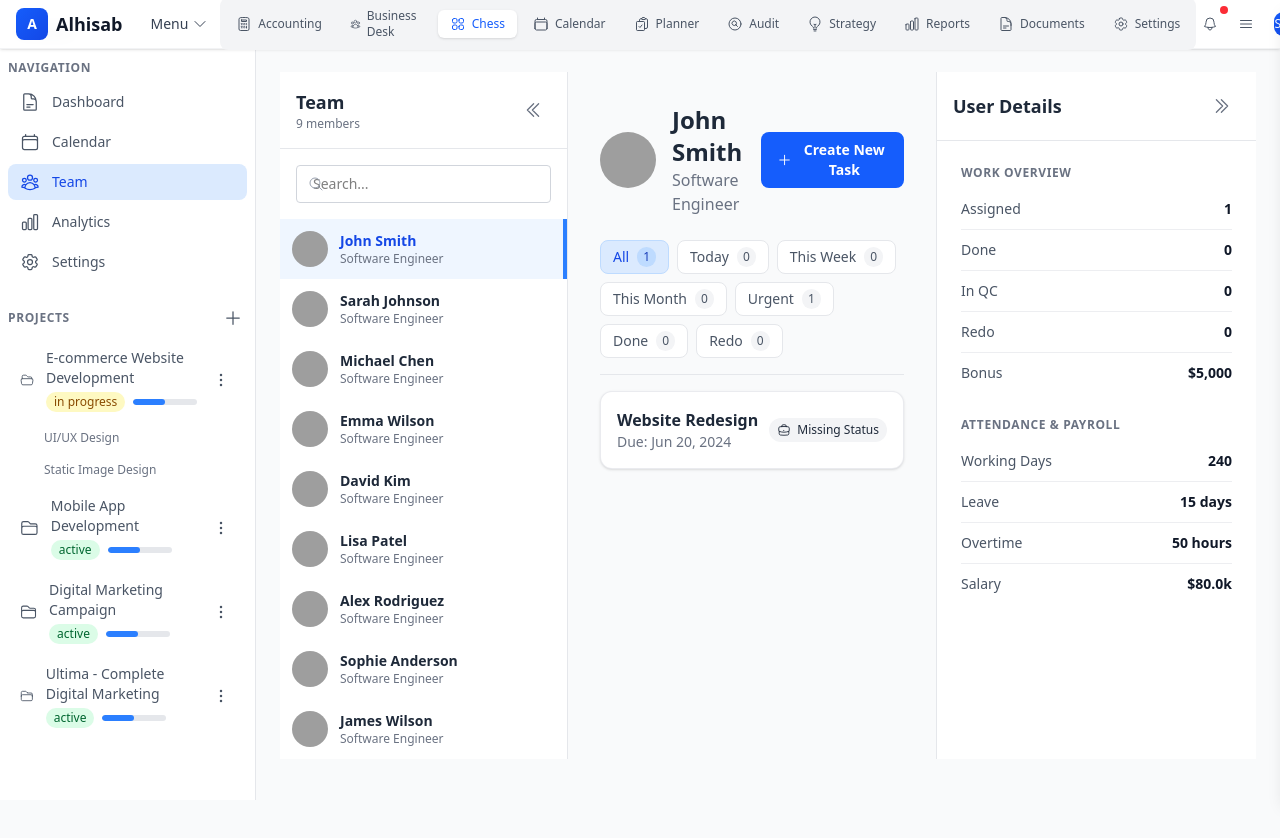
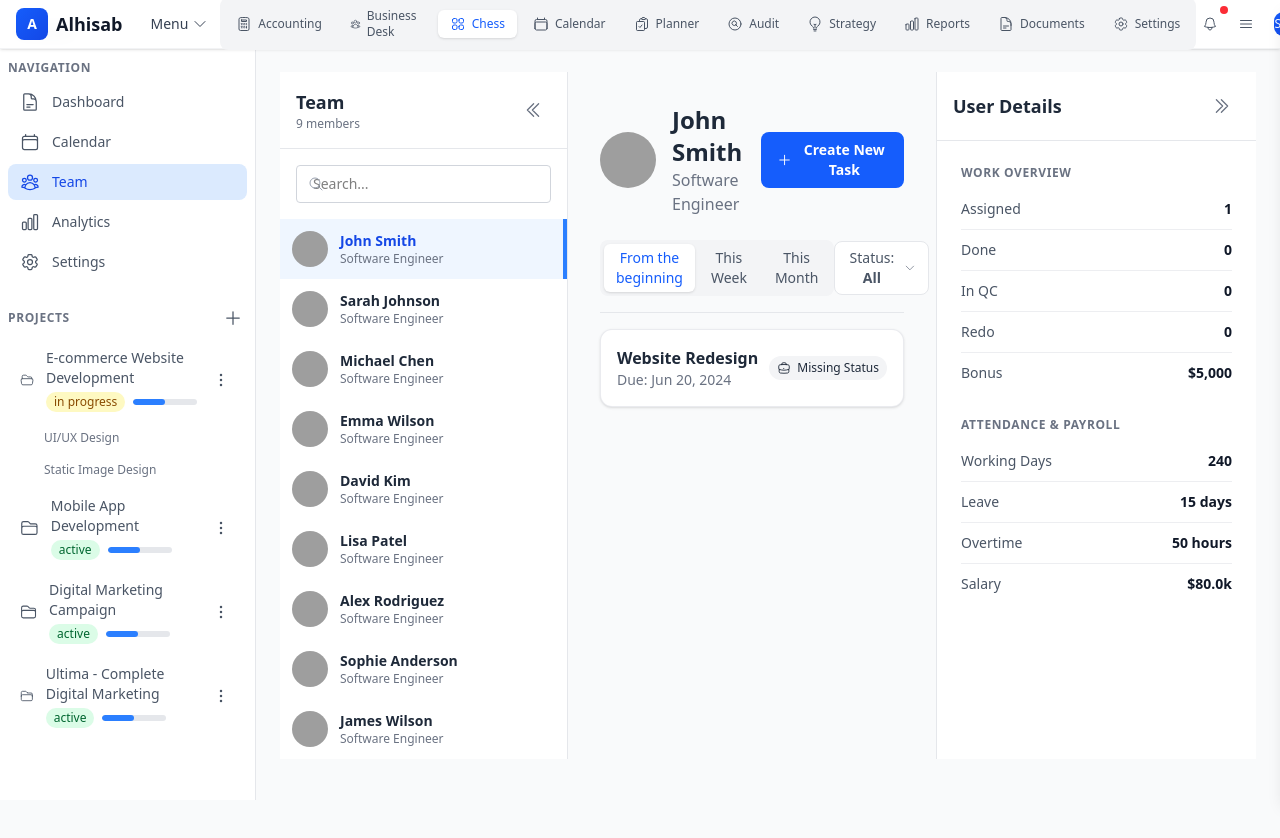
Before and after one commit to einfoengine/alhisab, a Next.js app in the folder frontend/: page /chess/team in a window 1280 px wide. Shown: the top 838 px of the page. Built offline with nearby package versions, Linux system fonts and the light colour scheme; grey boxes are pictures that could not be loaded.

Commit message:
UserTaskList in progress

```diff
--- a/frontend/src/components/elements/UserTaskList.tsx
+++ b/frontend/src/components/elements/UserTaskList.tsx
@@ -1,14 +1,13 @@
 'use client';
 
-import React, { useState, useMemo } from 'react';
-import { format, isToday, isThisWeek, isThisMonth } from 'date-fns';
-import { BriefcaseIcon, CheckCircleIcon, ClockIcon, ExclamationTriangleIcon } from '@heroicons/react/24/outline';
+import React, { useState, useMemo, useRef, useEffect } from 'react';
+import { format, isThisWeek, isThisMonth } from 'date-fns';
+import { BriefcaseIcon, CheckCircleIcon, ClockIcon, ExclamationTriangleIcon, ChevronDownIcon } from '@heroicons/react/24/outline';
 
 type Task = {
   id: string;
   title: string;
   status: 'planning' | 'doing' | 'qc' | 'redo' | 'done' | 'delivered' | 'archived';
-  priority: 'low' | 'medium' | 'high';
   end_date: string;
 };
 
@@ -24,7 +23,6 @@ const statusConfig: Record<Task['status'], { name: string; color: string; icon:
 
 const TaskStatus = ({ status }: { status: Task['status'] }) => {
   const config = statusConfig[status];
-
   if (!config) {
     return (
       <span className="inline-flex items-center gap-1.5 rounded-full px-2 py-1 text-xs font-medium bg-gray-100 text-gray-800">
@@ -33,7 +31,6 @@ const TaskStatus = ({ status }: { status: Task['status'] }) => {
       </span>
     );
   }
-
   const { name, color, icon: Icon } = config;
   return (
     <span className={`inline-flex items-center gap-1.5 rounded-full px-2 py-1 text-xs font-medium ${color.replace('text-', 'bg-').replace('500', '100')} ${color}`}>
@@ -43,67 +40,109 @@ const TaskStatus = ({ status }: { status: Task['status'] }) => {
   );
 };
 
-const FilterButton = ({ label, count, isActive, onClick }: { label: string; count: number; isActive: boolean; onClick: () => void; }) => (
-    <button onClick={onClick} className={`px-3 py-1.5 rounded-lg text-sm font-medium transition-colors flex items-center gap-2 border ${isActive ? 'bg-blue-100 text-blue-700 border-blue-200' : 'bg-white text-gray-600 border-gray-200 hover:bg-gray-50'}`}>
-        {label}
-        <span className={`px-1.5 py-0.5 rounded-full text-xs ${isActive ? 'bg-blue-200 text-blue-800' : 'bg-gray-100 text-gray-600'}`}>{count}</span>
+const StatusFilterDropdown = ({ value, onChange }: { value: string; onChange: (value: string) => void; }) => {
+    const [isOpen, setIsOpen] = useState(false);
+    const dropdownRef = useRef<HTMLDivElement>(null);
+
+    const options = [
+        { value: 'all', label: 'All' },
+        { value: 'todo', label: 'Todo' },
+        { value: 'in_progress', label: 'In Progress' },
+        { value: 'in_qc', label: 'In QC' },
+        { value: 'redo', label: 'Redo' },
+        { value: 'completed', label: 'Completed' },
+    ];
+
+    useEffect(() => {
+        const handleClickOutside = (event: MouseEvent) => {
+            if (dropdownRef.current && !dropdownRef.current.contains(event.target as Node)) {
+                setIsOpen(false);
+            }
+        };
+        document.addEventListener('mousedown', handleClickOutside);
+        return () => document.removeEventListener('mousedown', handleClickOutside);
+    }, []);
+
+    const selectedLabel = options.find(opt => opt.value === value)?.label;
+
+    return (
+        <div ref={dropdownRef} className="relative">
+            <button onClick={() => setIsOpen(p => !p)} className="flex items-center gap-2 px-3 py-1.5 rounded-lg text-sm font-medium transition-colors bg-white text-gray-600 border border-gray-200 hover:bg-gray-50">
+                <span>Status: <strong>{selectedLabel}</strong></span>
+                <ChevronDownIcon className={`w-4 h-4 text-gray-500 transition-transform ${isOpen ? 'rotate-180' : ''}`} />
             </button>
+            {isOpen && (
+                <div className="absolute right-0 mt-2 w-48 bg-white rounded-md shadow-lg z-10 border border-gray-200">
+                    {options.map(option => (
+                         <button
+                            key={option.value}
+                            onClick={() => { onChange(option.value); setIsOpen(false); }}
+                            className="w-full text-left block px-4 py-2 text-sm text-gray-700 hover:bg-gray-100"
+                        >
+                            {option.label}
+                        </button>
+                    ))}
+                </div>
+            )}
+        </div>
     );
+};
 
 interface UserTaskListProps {
   tasks: Task[];
 }
 
 const UserTaskList: React.FC<UserTaskListProps> = ({ tasks }) => {
-  type FilterType = 'all' | 'today' | 'week' | 'month' | 'urgent' | 'done' | 'redo';
-  const [activeFilter, setActiveFilter] = useState<FilterType>('all');
+  const [statusFilter, setStatusFilter] = useState('all');
+  const [timeFilter, setTimeFilter] = useState('all'); // 'all', 'week', 'month'
 
   const filteredTasks = useMemo(() => {
-    switch (activeFilter) {
-      case 'today':
-        return tasks.filter(t => isToday(new Date(t.end_date)));
-      case 'week':
-        return tasks.filter(t => isThisWeek(new Date(t.end_date), { weekStartsOn: 1 }));
-      case 'month':
-        return tasks.filter(t => isThisMonth(new Date(t.end_date)));
-      case 'urgent':
-        return tasks.filter(t => t.priority === 'high');
-      case 'done':
-        return tasks.filter(t => t.status === 'done' || t.status === 'delivered');
-      case 'redo':
-        return tasks.filter(t => t.status === 'redo');
-      default:
-        return tasks;
+    let tempTasks = tasks;
+
+    if (timeFilter === 'week') {
+      tempTasks = tempTasks.filter(t => isThisWeek(new Date(t.end_date), { weekStartsOn: 1 }));
+    } else if (timeFilter === 'month') {
+      tempTasks = tempTasks.filter(t => isThisMonth(new Date(t.end_date)));
     }
-  }, [tasks, activeFilter]);
 
-  const getCount = (filter: FilterType) => {
-    if (filter === 'all') return tasks.length;
-    if (filter === 'today') return tasks.filter(t => isToday(new Date(t.end_date))).length;
-    if (filter === 'week') return tasks.filter(t => isThisWeek(new Date(t.end_date), { weekStartsOn: 1 })).length;
-    if (filter === 'month') return tasks.filter(t => isThisMonth(new Date(t.end_date))).length;
-    if (filter === 'urgent') return tasks.filter(t => t.priority === 'high').length;
-    if (filter === 'done') return tasks.filter(t => t.status === 'done' || t.status === 'delivered').length;
-    if (filter === 'redo') return tasks.filter(t => t.status === 'redo').length;
-    return 0;
+    if (statusFilter !== 'all') {
+      if (statusFilter === 'todo') {
+        tempTasks = tempTasks.filter(t => t.status === 'planning');
+      } else if (statusFilter === 'in_progress') {
+        tempTasks = tempTasks.filter(t => t.status === 'doing');
+      } else if (statusFilter === 'in_qc') {
+        tempTasks = tempTasks.filter(t => t.status === 'qc');
+      } else if (statusFilter === 'completed') {
+        tempTasks = tempTasks.filter(t => t.status === 'done' || t.status === 'delivered');
+      } else { // 'redo'
+        tempTasks = tempTasks.filter(t => t.status === statusFilter);
       }
+    }
+
+    return tempTasks;
+  }, [tasks, statusFilter, timeFilter]);
 
   return (
     <div>
-        <div className="flex items-center gap-2 mb-4 pb-4 border-b border-gray-200 flex-wrap">
-            <FilterButton label="All" count={getCount('all')} isActive={activeFilter === 'all'} onClick={() => setActiveFilter('all')} />
-            <FilterButton label="Today" count={getCount('today')} isActive={activeFilter === 'today'} onClick={() => setActiveFilter('today')} />
-            <FilterButton label="This Week" count={getCount('week')} isActive={activeFilter === 'week'} onClick={() => setActiveFilter('week')} />
-            <FilterButton label="This Month" count={getCount('month')} isActive={activeFilter === 'month'} onClick={() => setActiveFilter('month')} />
-            <FilterButton label="Urgent" count={getCount('urgent')} isActive={activeFilter === 'urgent'} onClick={() => setActiveFilter('urgent')} />
-            <FilterButton label="Done" count={getCount('done')} isActive={activeFilter === 'done'} onClick={() => setActiveFilter('done')} />
-            <FilterButton label="Redo" count={getCount('redo')} isActive={activeFilter === 'redo'} onClick={() => setActiveFilter('redo')} />
+      <div className="flex items-center justify-between mb-4 pb-4 border-b border-gray-200">
+        <div className="flex items-center gap-1 p-1 bg-gray-100 rounded-lg">
+          {(['all', 'week', 'month'] as const).map(filter => (
+            <button
+              key={filter}
+              onClick={() => setTimeFilter(filter)}
+              className={`px-3 py-1 text-sm font-medium rounded-md transition-colors ${timeFilter === filter ? 'bg-white text-blue-600 shadow-sm' : 'text-gray-600 hover:bg-gray-200/50'}`}
+            >
+              {filter === 'all' ? 'From the beginning' : filter === 'week' ? 'This Week' : 'This Month'}
+            </button>
+          ))}
+        </div>
+        <StatusFilterDropdown value={statusFilter} onChange={setStatusFilter} />
       </div>
 
       {filteredTasks.length === 0 ? (
         <div className="text-center py-10 border border-dashed rounded-lg">
-            <BriefcaseIcon className="w-12 h-12 text-gray-300 mx-auto"/>
-            <p className="mt-4 text-gray-500">No tasks match the current filter.</p>
+          <BriefcaseIcon className="w-12 h-12 text-gray-300 mx-auto" />
+          <p className="mt-4 text-gray-500">No tasks match the current filters.</p>
         </div>
       ) : (
         <div className="bg-white rounded-xl shadow-sm border border-gray-200/80 overflow-hidden">
```
Lines whose indentation alone changed are shown as unchanged.
